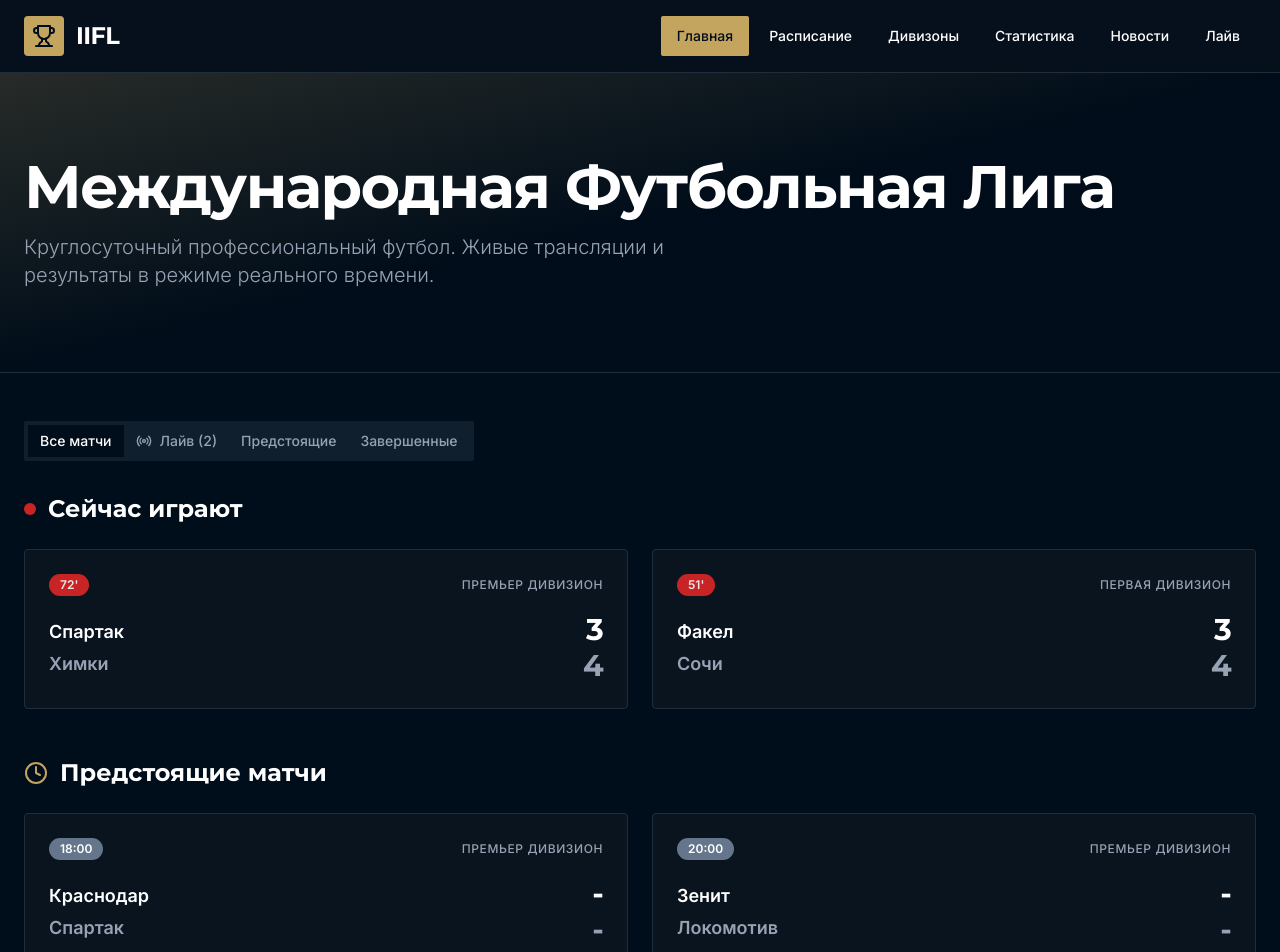
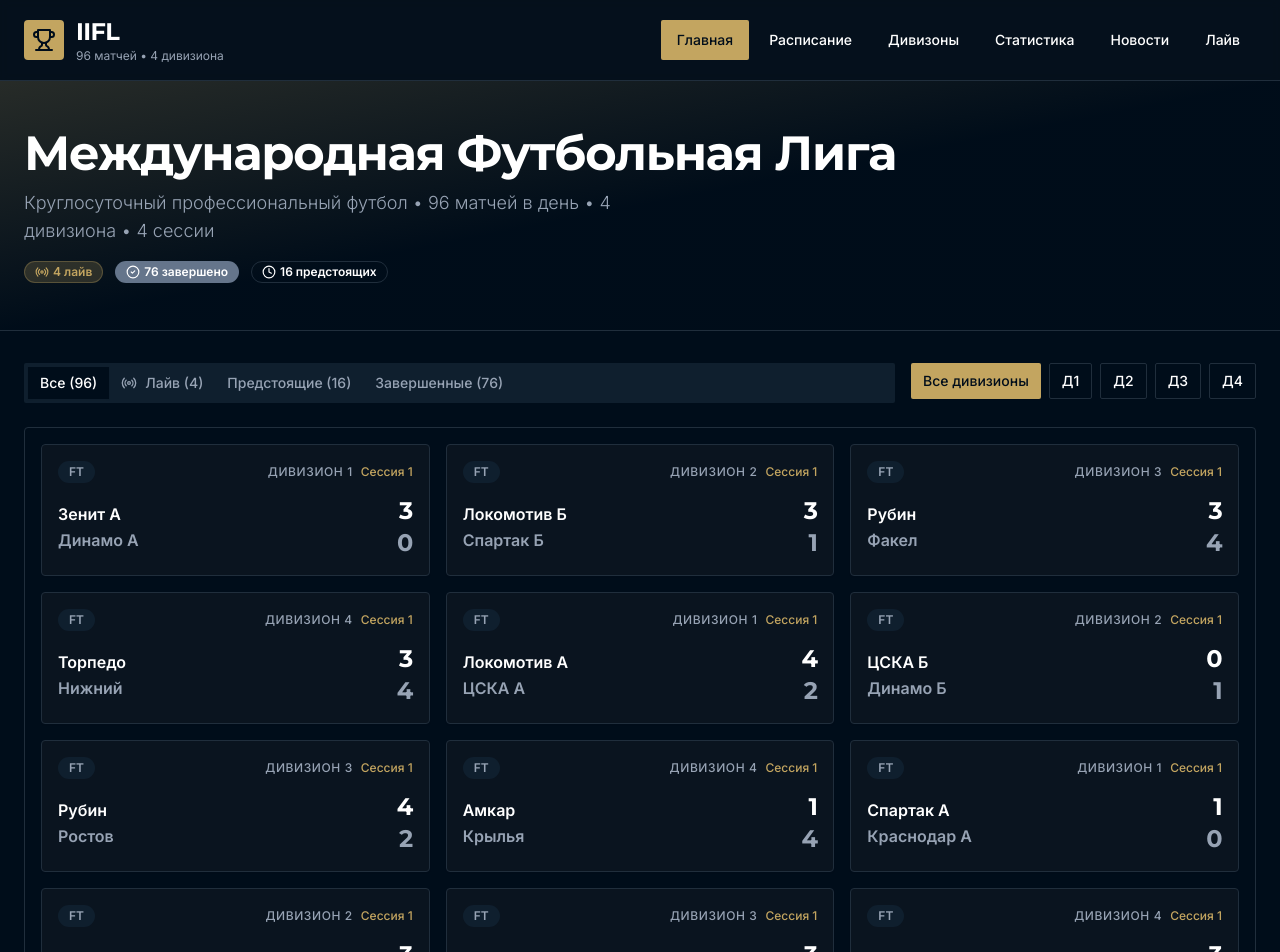
Before and after one commit to pr-poehali-dev/iifl-football-portal, a React (Vite) app: page / in a window 1280 px wide. Shown: the top 952 px of the page. Built offline with nearby package versions, Linux system fonts and the light colour scheme.

Commit message:
Добавить систему расписания матчей

```diff
--- a/src/pages/Index.tsx
+++ b/src/pages/Index.tsx
@@ -3,7 +3,8 @@ import Icon from '@/components/ui/icon';
 import { Button } from '@/components/ui/button';
 import { Badge } from '@/components/ui/badge';
 import { Card } from '@/components/ui/card';
-import { Tabs, TabsList, TabsTrigger } from '@/components/ui/tabs';
+import { Tabs, TabsList, TabsTrigger, TabsContent } from '@/components/ui/tabs';
+import { ScrollArea } from '@/components/ui/scroll-area';
 
 type MatchStatus = 'completed' | 'live' | 'upcoming';
 
@@ -15,16 +16,17 @@ interface Match {
   awayScore: number;
   time: string;
   status: MatchStatus;
-  division: string;
+  division: number;
+  session: number;
   minute?: number;
 }
 
-const TEAMS = [
-  'Динамо', 'Спартак', 'ЦСКА', 'Зенит', 'Локомотив', 'Краснодар',
-  'Рубин', 'Ростов', 'Урал', 'Сочи', 'Химки', 'Факел'
-];
-
-const DIVISIONS = ['Премьер', 'Первая', 'Вторая'];
+const DIVISION_TEAMS = {
+  1: ['Динамо А', 'Спартак А', 'ЦСКА А', 'Зенит А', 'Локомотив А', 'Краснодар А'],
+  2: ['Динамо Б', 'Спартак Б', 'ЦСКА Б', 'Зенит Б', 'Локомотив Б', 'Краснодар Б'],
+  3: ['Рубин', 'Ростов', 'Урал', 'Сочи', 'Химки', 'Факел'],
+  4: ['Торпедо', 'Крылья', 'Амкар', 'Балтика', 'Арсенал', 'Нижний'],
+};
 
 const generateRandomScore = () => Math.floor(Math.random() * 5);
 const generateRandomMinute = () => Math.floor(Math.random() * 90) + 1;
@@ -32,16 +34,28 @@ const generateRandomMinute = () => Math.floor(Math.random() * 90) + 1;
 const generateMatches = (): Match[] => {
   const matches: Match[] = [];
   let id = 1;
+  const currentHour = new Date().getHours();
 
-  for (let i = 0; i < 6; i++) {
-    const home = TEAMS[Math.floor(Math.random() * TEAMS.length)];
-    let away = TEAMS[Math.floor(Math.random() * TEAMS.length)];
+  for (let hour = 0; hour < 24; hour++) {
+    for (let matchInHour = 0; matchInHour < 4; matchInHour++) {
+      const division = (matchInHour + 1) as 1 | 2 | 3 | 4;
+      const session = Math.floor(hour / 6) + 1;
+      const teams = DIVISION_TEAMS[division];
+
+      const home = teams[Math.floor(Math.random() * teams.length)];
+      let away = teams[Math.floor(Math.random() * teams.length)];
       while (away === home) {
-      away = TEAMS[Math.floor(Math.random() * TEAMS.length)];
+        away = teams[Math.floor(Math.random() * teams.length)];
       }
 
-    const hour = 10 + i * 2;
-    const status: MatchStatus = i < 2 ? 'completed' : i < 4 ? 'live' : 'upcoming';
+      const matchTime = `${hour.toString().padStart(2, '0')}:${(matchInHour * 15).toString().padStart(2, '0')}`;
+
+      let status: MatchStatus = 'upcoming';
+      if (hour < currentHour) {
+        status = 'completed';
+      } else if (hour === currentHour) {
+        status = 'live';
+      }
 
       matches.push({
         id: id++,
@@ -49,11 +63,13 @@ const generateMatches = (): Match[] => {
         awayTeam: away,
         homeScore: status === 'upcoming' ? 0 : generateRandomScore(),
         awayScore: status === 'upcoming' ? 0 : generateRandomScore(),
-      time: `${hour}:00`,
+        time: matchTime,
         status,
-      division: DIVISIONS[Math.floor(Math.random() * DIVISIONS.length)],
+        division,
+        session,
         minute: status === 'live' ? generateRandomMinute() : undefined,
       });
+    }
   }
 
   return matches;
@@ -62,6 +78,8 @@ const generateMatches = (): Match[] => {
 export default function Index() {
   const [matches, setMatches] = useState<Match[]>(generateMatches());
   const [activeSection, setActiveSection] = useState('main');
+  const [selectedDivision, setSelectedDivision] = useState<number | 'all'>('all');
+  const [activeTab, setActiveTab] = useState('all');
 
   useEffect(() => {
     const interval = setInterval(() => {
@@ -94,9 +112,9 @@ export default function Index() {
   const renderMatch = (match: Match) => (
     <Card
       key={match.id}
-      className="p-6 bg-card border-border hover:border-accent/50 transition-all duration-300 hover:scale-[1.02]"
+      className="p-4 bg-card border-border hover:border-accent/50 transition-all duration-300"
     >
-      <div className="flex items-center justify-between mb-4">
+      <div className="flex items-center justify-between mb-3">
         <Badge
           variant={match.status === 'live' ? 'default' : 'secondary'}
           className={
@@ -108,25 +126,30 @@ export default function Index() {
           }
         >
           {match.status === 'live' && `${match.minute}'`}
-          {match.status === 'completed' && 'Завершен'}
+          {match.status === 'completed' && 'FT'}
           {match.status === 'upcoming' && match.time}
         </Badge>
+        <div className="flex items-center gap-2">
           <span className="text-xs text-muted-foreground font-medium tracking-wider uppercase">
-          {match.division} дивизион
+            Дивизион {match.division}
           </span>
+          <span className="text-xs text-accent font-medium">
+            Сессия {match.session}
+          </span>
+        </div>
       </div>
 
       <div className="flex items-center justify-between">
         <div className="flex-1">
-          <div className="font-semibold text-lg mb-1">{match.homeTeam}</div>
-          <div className="font-semibold text-lg text-muted-foreground">{match.awayTeam}</div>
+          <div className="font-semibold text-base mb-0.5">{match.homeTeam}</div>
+          <div className="font-semibold text-base text-muted-foreground">{match.awayTeam}</div>
         </div>
 
-        <div className="text-right">
-          <div className="text-3xl font-bold font-['Montserrat'] tracking-tight">
+        <div className="text-right ml-4">
+          <div className="text-2xl font-bold font-['Montserrat'] tracking-tight">
             {match.status !== 'upcoming' ? match.homeScore : '-'}
           </div>
-          <div className="text-3xl font-bold font-['Montserrat'] tracking-tight text-muted-foreground">
+          <div className="text-2xl font-bold font-['Montserrat'] tracking-tight text-muted-foreground">
             {match.status !== 'upcoming' ? match.awayScore : '-'}
           </div>
         </div>
@@ -134,9 +157,19 @@ export default function Index() {
     </Card>
   );
 
-  const completedMatches = matches.filter((m) => m.status === 'completed');
-  const liveMatches = matches.filter((m) => m.status === 'live');
-  const upcomingMatches = matches.filter((m) => m.status === 'upcoming');
+  const filteredMatches = selectedDivision === 'all'
+    ? matches
+    : matches.filter(m => m.division === selectedDivision);
+
+  const completedMatches = filteredMatches.filter((m) => m.status === 'completed');
+  const liveMatches = filteredMatches.filter((m) => m.status === 'live');
+  const upcomingMatches = filteredMatches.filter((m) => m.status === 'upcoming');
+
+  const displayMatches =
+    activeTab === 'all' ? filteredMatches :
+    activeTab === 'live' ? liveMatches :
+    activeTab === 'upcoming' ? upcomingMatches :
+    completedMatches;
 
   return (
     <div className="min-h-screen bg-background">
@@ -147,7 +180,10 @@ export default function Index() {
               <div className="w-10 h-10 bg-accent rounded flex items-center justify-center">
                 <Icon name="Trophy" className="text-accent-foreground" size={24} />
               </div>
+              <div>
                 <h1 className="text-2xl font-bold font-['Montserrat'] tracking-tight">IIFL</h1>
+                <p className="text-xs text-muted-foreground">96 матчей • 4 дивизиона</p>
+              </div>
             </div>
 
             <div className="hidden md:flex items-center space-x-1">
@@ -180,63 +216,75 @@ export default function Index() {
         </div>
       </nav>
 
-      <div className="relative h-[300px] bg-gradient-to-br from-accent/20 via-background to-background border-b border-border">
+      <div className="relative h-[250px] bg-gradient-to-br from-accent/20 via-background to-background border-b border-border">
         <div className="container mx-auto px-6 h-full flex flex-col justify-center">
-          <h2 className="text-5xl md:text-6xl font-bold font-['Montserrat'] mb-4 tracking-tight">
+          <h2 className="text-4xl md:text-5xl font-bold font-['Montserrat'] mb-3 tracking-tight">
             Международная Футбольная Лига
           </h2>
-          <p className="text-xl text-muted-foreground max-w-2xl font-light">
-            Круглосуточный профессиональный футбол. Живые трансляции и результаты в режиме реального времени.
+          <p className="text-lg text-muted-foreground max-w-2xl font-light">
+            Круглосуточный профессиональный футбол • 96 матчей в день • 4 дивизиона • 4 сессии
           </p>
+          <div className="flex gap-3 mt-4">
+            <Badge className="bg-accent/20 text-accent border-accent/30">
+              <Icon name="Radio" size={14} className="mr-1" />
+              {liveMatches.length} лайв
+            </Badge>
+            <Badge variant="secondary">
+              <Icon name="CheckCircle2" size={14} className="mr-1" />
+              {completedMatches.length} завершено
+            </Badge>
+            <Badge variant="outline">
+              <Icon name="Clock" size={14} className="mr-1" />
+              {upcomingMatches.length} предстоящих
+            </Badge>
+          </div>
         </div>
       </div>
 
-      <div className="container mx-auto px-6 py-12">
-        <Tabs defaultValue="all" className="mb-8">
-          <TabsList className="bg-muted">
-            <TabsTrigger value="all">Все матчи</TabsTrigger>
+      <div className="container mx-auto px-6 py-8">
+        <div className="flex flex-col md:flex-row gap-4 mb-6">
+          <Tabs value={activeTab} onValueChange={setActiveTab} className="flex-1">
+            <TabsList className="bg-muted w-full justify-start">
+              <TabsTrigger value="all">Все ({filteredMatches.length})</TabsTrigger>
               <TabsTrigger value="live">
                 <Icon name="Radio" size={16} className="mr-2" />
                 Лайв ({liveMatches.length})
               </TabsTrigger>
-            <TabsTrigger value="upcoming">Предстоящие</TabsTrigger>
-            <TabsTrigger value="completed">Завершенные</TabsTrigger>
+              <TabsTrigger value="upcoming">Предстоящие ({upcomingMatches.length})</TabsTrigger>
+              <TabsTrigger value="completed">Завершенные ({completedMatches.length})</TabsTrigger>
             </TabsList>
           </Tabs>
 
-        {liveMatches.length > 0 && (
-          <div className="mb-12">
-            <div className="flex items-center space-x-3 mb-6">
-              <div className="w-3 h-3 bg-red-600 rounded-full animate-pulse"></div>
-              <h3 className="text-2xl font-bold font-['Montserrat']">Сейчас играют</h3>
+          <div className="flex gap-2">
+            <Button
+              variant={selectedDivision === 'all' ? 'default' : 'outline'}
+              size="sm"
+              onClick={() => setSelectedDivision('all')}
+            >
+              Все дивизионы
+            </Button>
+            {[1, 2, 3, 4].map((div) => (
+              <Button
+                key={div}
+                variant={selectedDivision === div ? 'default' : 'outline'}
+                size="sm"
+                onClick={() => setSelectedDivision(div)}
+              >
+                Д{div}
+              </Button>
+            ))}
           </div>
-            <div className="grid md:grid-cols-2 gap-6">{liveMatches.map(renderMatch)}</div>
-          </div>
-        )}
-
-        {upcomingMatches.length > 0 && (
-          <div className="mb-12">
-            <div className="flex items-center space-x-3 mb-6">
-              <Icon name="Clock" size={24} className="text-accent" />
-              <h3 className="text-2xl font-bold font-['Montserrat']">Предстоящие матчи</h3>
-            </div>
-            <div className="grid md:grid-cols-2 gap-6">{upcomingMatches.map(renderMatch)}</div>
-          </div>
-        )}
-
-        {completedMatches.length > 0 && (
-          <div>
-            <div className="flex items-center space-x-3 mb-6">
-              <Icon name="CheckCircle2" size={24} className="text-muted-foreground" />
-              <h3 className="text-2xl font-bold font-['Montserrat']">Завершенные матчи</h3>
-            </div>
-            <div className="grid md:grid-cols-2 gap-6">{completedMatches.map(renderMatch)}</div>
-          </div>
-        )}
         </div>
 
-      <footer className="border-t border-border bg-card/50 backdrop-blur-sm mt-20">
-        <div className="container mx-auto px-6 py-8">
+        <ScrollArea className="h-[600px] rounded-lg border border-border p-4">
+          <div className="grid md:grid-cols-2 lg:grid-cols-3 gap-4">
+            {displayMatches.map(renderMatch)}
+          </div>
+        </ScrollArea>
+      </div>
+
+      <footer className="border-t border-border bg-card/50 backdrop-blur-sm mt-12">
+        <div className="container mx-auto px-6 py-6">
           <div className="flex flex-col md:flex-row items-center justify-between">
             <div className="flex items-center space-x-3 mb-4 md:mb-0">
               <div className="w-8 h-8 bg-accent rounded flex items-center justify-center">
```
Lines whose indentation alone changed are shown as unchanged.
